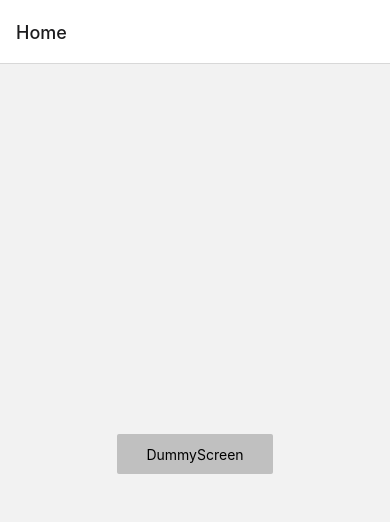
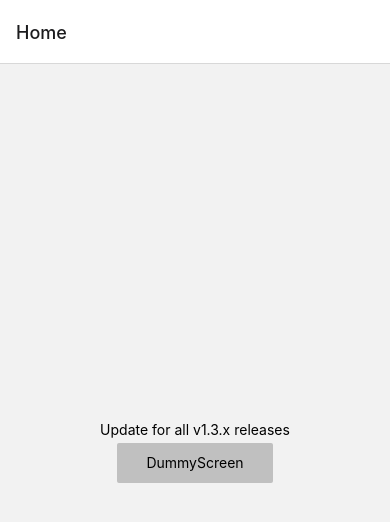
Before and after one commit to timmyjose/expo-updates-demo, a React Native app: screen /Home in a window 390 px wide. Shown: the top 522 px of the page. Built offline with nearby package versions, Linux system fonts and the light colour scheme.

Commit message:
chore: updates for all v1.3.x releases

```diff
--- a/src/screens/Home.tsx
+++ b/src/screens/Home.tsx
@@ -10,6 +10,7 @@ const Home = () => {
 
   return (
     <View style={styles.container}>
+      <Text>Update for all v1.3.x releases</Text>
       <Pressable
         style={styles.button}
         onPress={() => navigaton.navigate('DummyScreen')}>
```
